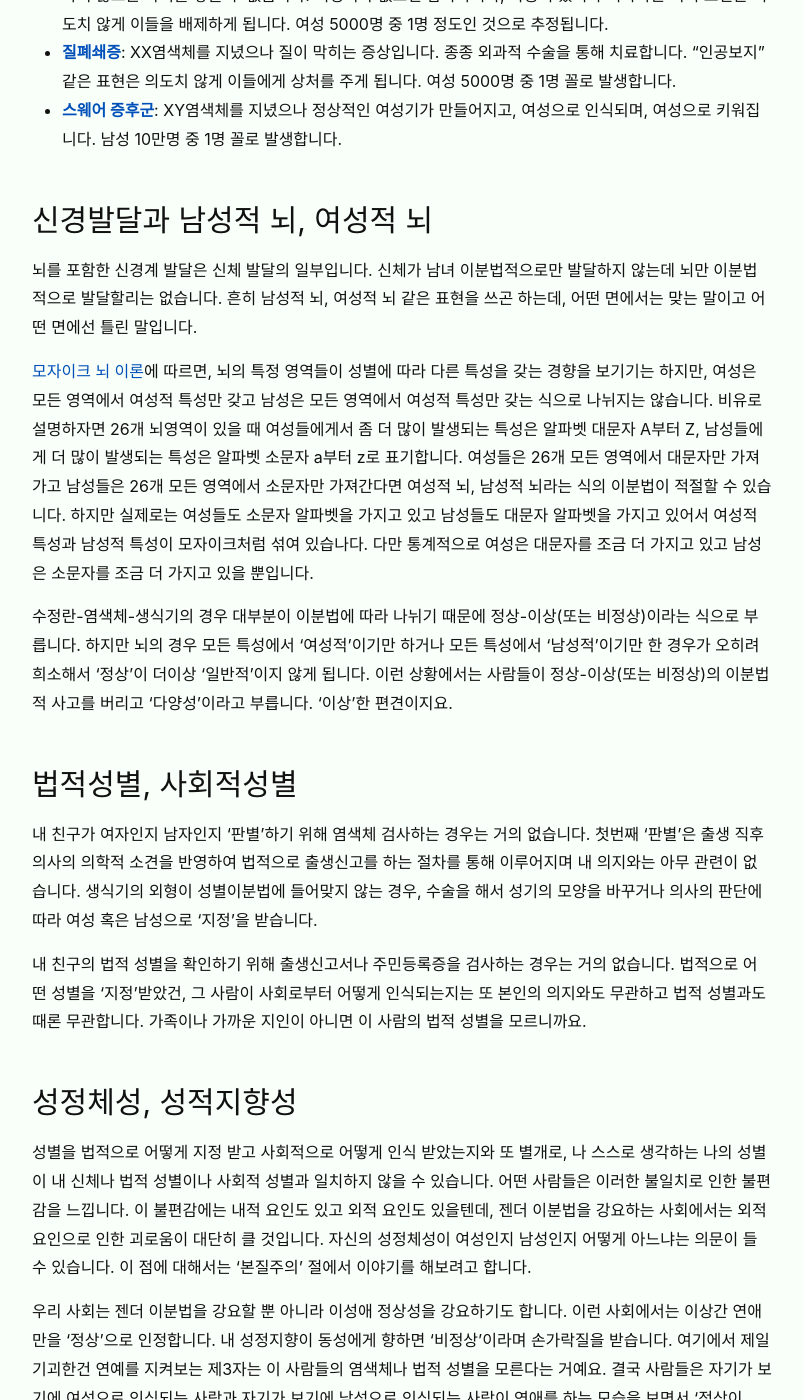
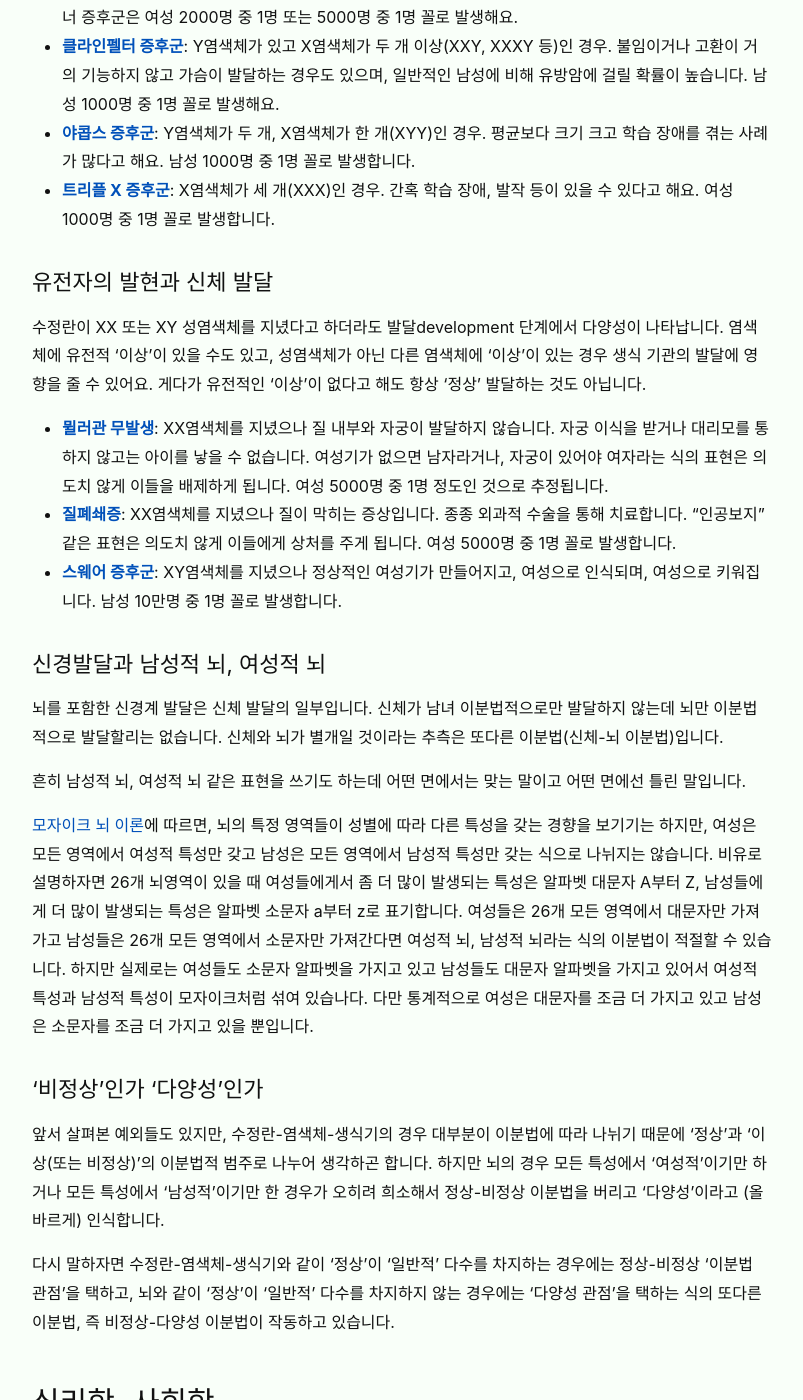
Before and after one commit to veganstudies/veganstudies.github.io, a Jekyll site: the page built from _posts/2020-02-04-biological-sex.md, in a window 1280 px wide and 1400 px high, scrolled down 1764 px. Shown: the whole window, without its empty margins (238-1041 px from the left). Built offline with Jekyll 4.4.1, drawn with Linux system fonts in a browser that asks for light colours; some of the changed text lies outside the part shown.

Commit message:
Update 2020-02-04-biological-sex.md

```diff
--- a/_posts/2020-02-04-biological-sex.md
+++ b/_posts/2020-02-04-biological-sex.md
@@ -5,11 +5,15 @@ date: 2020-02-04 12:00:00 +0900
 ---
 ## 개요
 
-생물학적 성별, 젠더정체성, 성적지향성, 본질주의, 분리주의 등 여러 관련된 주제들에 대해 떠오르는 생각들을 정리했습니다.
+인간의 신체는 여성과 남성으로 정확히 나뉘고, 젠더정체성도 신체에 따라 여성과 남성으로 자연스럽게 결정되며, 신체와 정체성 사이의 불일치감 호소는 부자연스럽거나 작위적이이게 불일치감 호소는 마치 인간이 스스로를 비둘기라고 호소하는 일과 비견될 정도로 우스운 것이고, 두 성별 사이에는 본질적 차이가 있기 때문에 신체적으로나 정신적으로나 성별을 '전환'한다는 것은 있을 수 없는 일이며, 여성은 모든 상황에서 항상 약자이기 때문에 여성의 권리 신장은 모든 상황에서 항상 가장 중요한 일이고, 한 성별의 권리가 커지는만큼 다른 성별의 권리는 축소되기 때문에 여권신장과 남성의 권리 축소는 등가이며, 이 구도에 부합하지 않는 것으로 보이는 모든 상황이나 견해는 반-여성적인 것이고, 여성의 권리 신장을 위해서라면 모든 반-여성적인 존재/상황/견해를 비웃고 조롱해도 정당하다고 여기는 일련의 사고 체계가 있습니다.
 
-## 성결정시스템과 염색체
+이 사고 체계가 생물학에 대한 무지에서 비롯될 뿐 아니라 잘못된 이분법과 이항대립 그리고 본질주의라는 세 가지 근본적 원리에 일관되게 의존하고 있습니다. 이와 관련하여 그동안 공부하고 고민한 내용을 정리했습니다.
 
-유성생식하는 종의 생식세포에서 암수를 구분할때 큰 생식세포를 난자, 작은 생식세포를 정자라고 불러요. 여기까지는 이분법적으로 확실하게 구분이 됩니다. 하지만 그 다음 모든 단계에서 예외와 다양성이 나타납니다.
+## 생물학적 사실들
+
+유성생식하는 종의 생식세포에서 암수를 구분할때 큰 생식세포를 난자, 작은 생식세포를 정자라고 불러요. 여기까지는 이분법적으로 확실하게 구분이 됩니다. 하지만 그 다음 모든 단계에서 예외와 다양성이 나타나기 때문에 이분법적으로 깔끔하게 나뉘지 않아요.
+
+### 성결정시스템과 염색체
 
 인간 등 XY성결정시스템을 따르는 종에서 난자는 대체로 X염색체를 하나 가지고 있습니다. 정자는 대체로 Y염색체를 하나 가지고 있거나 X염색체를 하나 가지고 있고요. 대체로 그렇습니다. 난자에 X염색체가 둘 이상 있거나, 정자에 성염색체가 없는 등 생식세포의 염색체에 이미 다양성이 존재해요.
 
@@ -20,7 +24,7 @@ date: 2020-02-04 12:00:00 +0900
 - **[야콥스 증후군](https://en.wikipedia.org/wiki/XYY_syndrome)**: Y염색체가 두 개, X염색체가 한 개(XYY)인 경우. 평균보다 크기 크고 학습 장애를 겪는 사례가 많다고 해요. 남성 1000명 중 1명 꼴로 발생합니다.
 - **[트리플 X 증후군](https://en.wikipedia.org/wiki/Triple_X_syndrome)**: X염색체가 세 개(XXX)인 경우. 간혹 학습 장애, 발작 등이 있을 수 있다고 해요. 여성 1000명 중 1명 꼴로 발생합니다.
 
-## 유전자의 발현과 신체 발달
+### 유전자의 발현과 신체 발달
 
 수정란이 XX 또는 XY 성염색체를 지녔다고 하더라도 발달development 단계에서 다양성이 나타납니다. 염색체에 유전적 '이상'이 있을 수도 있고, 성염색체가 아닌 다른 염색체에 '이상'이 있는 경우 생식 기관의 발달에 영향을 줄 수 있어요. 게다가 유전적인 '이상'이 없다고 해도 항상 '정상' 발달하는 것도 아닙니다.
 
@@ -28,36 +32,49 @@ date: 2020-02-04 12:00:00 +0900
 * **[질폐쇄증](https://en.wikipedia.org/wiki/Vaginal_atresia)**: XX염색체를 지녔으나 질이 막히는 증상입니다. 종종 외과적 수술을 통해 치료합니다. "인공보지" 같은 표현은 의도치 않게 이들에게 상처를 주게 됩니다. 여성 5000명 중 1명 꼴로 발생합니다.
 * **[스웨어 증후군](	https://en.wikipedia.org/wiki/XY_gonadal_dysgenesis)**: XY염색체를 지녔으나 정상적인 여성기가 만들어지고, 여성으로 인식되며, 여성으로 키워집니다. 남성 10만명 중 1명 꼴로 발생합니다.
 
-## 신경발달과 남성적 뇌, 여성적 뇌
+### 신경발달과 남성적 뇌, 여성적 뇌
 
-뇌를 포함한 신경계 발달은 신체 발달의 일부입니다. 신체가 남녀 이분법적으로만 발달하지 않는데 뇌만 이분법적으로 발달할리는 없습니다. 흔히 남성적 뇌, 여성적 뇌 같은 표현을 쓰곤 하는데, 어떤 면에서는 맞는 말이고 어떤 면에선 틀린 말입니다.
+뇌를 포함한 신경계 발달은 신체 발달의 일부입니다. 신체가 남녀 이분법적으로만 발달하지 않는데 뇌만 이분법적으로 발달할리는 없습니다. 신체와 뇌가 별개일 것이라는 추측은 또다른 이분법(신체-뇌 이분법)입니다.
 
-[모자이크 뇌 이론](https://www.ncbi.nlm.nih.gov/pmc/articles/PMC4687544/)에 따르면, 뇌의 특정 영역들이 성별에 따라 다른 특성을 갖는 경향을 보기기는 하지만, 여성은 모든 영역에서 여성적 특성만 갖고 남성은 모든 영역에서 여성적 특성만 갖는 식으로 나뉘지는 않습니다. 비유로 설명하자면 26개 뇌영역이 있을 때 여성들에게서 좀 더 많이 발생되는 특성은 알파벳 대문자 A부터 Z, 남성들에게 더 많이 발생되는 특성은 알파벳 소문자 a부터 z로 표기합니다. 여성들은 26개 모든 영역에서 대문자만 가져가고 남성들은 26개 모든 영역에서 소문자만 가져간다면 여성적 뇌, 남성적 뇌라는 식의 이분법이 적절할 수 있습니다. 하지만 실제로는 여성들도 소문자 알파벳을 가지고 있고 남성들도 대문자 알파벳을 가지고 있어서 여성적 특성과 남성적 특성이 모자이크처럼 섞여 있습나다. 다만 통계적으로 여성은 대문자를 조금 더 가지고 있고 남성은 소문자를 조금 더 가지고 있을 뿐입니다.
+흔히 남성적 뇌, 여성적 뇌 같은 표현을 쓰기도 하는데 어떤 면에서는 맞는 말이고 어떤 면에선 틀린 말입니다.
 
-수정란-염색체-생식기의 경우 대부분이 이분법에 따라 나뉘기 때문에 정상-이상(또는 비정상)이라는 식으로 부릅니다. 하지만 뇌의 경우 모든 특성에서 '여성적'이기만 하거나 모든 특성에서 '남성적'이기만 한 경우가 오히려 희소해서 '정상'이 더이상 '일반적'이지 않게 됩니다. 이런 상황에서는 사람들이 정상-이상(또는 비정상)의 이분법적 사고를 버리고 '다양성'이라고 부릅니다. '이상'한 편견이지요.
+[모자이크 뇌 이론](https://www.ncbi.nlm.nih.gov/pmc/articles/PMC4687544/)에 따르면, 뇌의 특정 영역들이 성별에 따라 다른 특성을 갖는 경향을 보기기는 하지만, 여성은 모든 영역에서 여성적 특성만 갖고 남성은 모든 영역에서 남성적 특성만 갖는 식으로 나뉘지는 않습니다. 비유로 설명하자면 26개 뇌영역이 있을 때 여성들에게서 좀 더 많이 발생되는 특성은 알파벳 대문자 A부터 Z, 남성들에게 더 많이 발생되는 특성은 알파벳 소문자 a부터 z로 표기합니다. 여성들은 26개 모든 영역에서 대문자만 가져가고 남성들은 26개 모든 영역에서 소문자만 가져간다면 여성적 뇌, 남성적 뇌라는 식의 이분법이 적절할 수 있습니다. 하지만 실제로는 여성들도 소문자 알파벳을 가지고 있고 남성들도 대문자 알파벳을 가지고 있어서 여성적 특성과 남성적 특성이 모자이크처럼 섞여 있습나다. 다만 통계적으로 여성은 대문자를 조금 더 가지고 있고 남성은 소문자를 조금 더 가지고 있을 뿐입니다.
 
-## 법적성별, 사회적성별
+### '비정상'인가 '다양성'인가
+
+앞서 살펴본 예외들도 있지만, 수정란-염색체-생식기의 경우 대부분이 이분법에 따라 나뉘기 때문에 '정상'과 '이상(또는 비정상)'의 이분법적 범주로 나누어 생각하곤 합니다. 하지만 뇌의 경우 모든 특성에서 '여성적'이기만 하거나 모든 특성에서 '남성적'이기만 한 경우가 오히려 희소해서 정상-비정상 이분법을 버리고 '다양성'이라고 (올바르게) 인식합니다.
+
+다시 말하자면 수정란-염색체-생식기와 같이 '정상'이 '일반적' 다수를 차지하는 경우에는 정상-비정상 '이분법 관점'을 택하고, 뇌와 같이 '정상'이 '일반적' 다수를 차지하지 않는 경우에는 '다양성 관점'을 택하는 식의 또다른 이분법, 즉 비정상-다양성 이분법이 작동하고 있습니다.
+
+## 심리학, 사회학
+
+수정란-염색체-생식기-뇌로 이어지는 다양성은 심리학과 사회학 수준에서도 점점 더 확대되어 나타납니다. 생물학이 끝나고 심리학이나 사회학이 시작되는 깔끔한 경계가 없다는 점을 생각하면 당연한 일이기도 해요. 본성과 양육, 생물학과 사회학이 이분법적으로 나뉜다는 사고 또한 사회적으로 구성된 학문간 경계를 실존하는 현실로 혼동하는 생물학-사회학의 잘못된 이분법적 사고에서 기인한다고 생각해요.
+
+### 법적성별, 사회적성별
 
 내 친구가 여자인지 남자인지 '판별'하기 위해 염색체 검사하는 경우는 거의 없습니다. 첫번째 '판별'은 출생 직후 의사의 의학적 소견을 반영하여 법적으로 출생신고를 하는 절차를 통해 이루어지며 내 의지와는 아무 관련이 없습니다. 생식기의 외형이 성별이분법에 들어맞지 않는 경우, 수술을 해서 성기의 모양을 바꾸거나 의사의 판단에 따라 여성 혹은 남성으로 '지정'을 받습니다.
 
 내 친구의 법적 성별을 확인하기 위해 출생신고서나 주민등록증을 검사하는 경우는 거의 없습니다. 법적으로 어떤 성별을 '지정'받았건, 그 사람이 사회로부터 어떻게 인식되는지는 또 본인의 의지와도 무관하고 법적 성별과도 때론 무관합니다. 가족이나 가까운 지인이 아니면 이 사람의 법적 성별을 모르니까요.
 
-## 성정체성, 성적지향성
+### 성정체성, 성적지향성
 
 성별을 법적으로 어떻게 지정 받고 사회적으로 어떻게 인식 받았는지와 또 별개로, 나 스스로 생각하는 나의 성별이 내 신체나 법적 성별이나 사회적 성별과 일치하지 않을 수 있습니다. 어떤 사람들은 이러한 불일치로 인한 불편감을 느낍니다. 이 불편감에는 내적 요인도 있고 외적 요인도 있을텐데, 젠더 이분법을 강요하는 사회에서는 외적 요인으로 인한 괴로움이 대단히 클 것입니다. 자신의 성정체성이 여성인지 남성인지 어떻게 아느냐는 의문이 들 수 있습니다. 이 점에 대해서는 '본질주의' 절에서 이야기를 해보려고 합니다.
 
 우리 사회는 젠더 이분법을 강요할 뿐 아니라 이성애 정상성을 강요하기도 합니다. 이런 사회에서는 이상간 연애만을 '정상'으로 인정합니다. 내 성정지향이 동성에게 향하면 '비정상'이라며 손가락질을 받습니다. 여기에서 제일 기괴한건 연예를 지켜보는 제3자는 이 사람들의 염색체나 법적 성별을 모른다는 거예요. 결국 사람들은 자기가 보기에 여성으로 인식되는 사람과 자기가 보기에 남성으로 인식되는 사람이 연애를 하는 모습을 보면서 '정상이다'라고 선언하고 있는거예요.
 
-## 중간 요약
+### 중간 요약
 
 지금까지 설명한 내용을 요약하면 이렇습니다.
 
 * **잘못된 성별 이분법**: 생식세포의 암수 구분을 제외하면, 유전자-생식기-몸-뇌-법적 성별-사회적 성별-성정체성-성지향성으로 이어지는 연쇄체에서 무엇 하나도 이분법적으로 나뉘지 않아요.
 * **잘못된 정상-비정상 이분법**: 일부라고 보기엔 너무 많은 '일부' 예외를 무시하고 각각이 이분법적으로 나뉜다고 억지로 가정을 하더라도, 염색체가 여성이고 생식기도 여성이고 몸도 여성이고 뇌도 여성이고 법적 성별도 여성이고 사회적 성별도 여성으로 인식되고 성정체성도 여성이며 성지향성은 헤테로인 그러한 사람만이 '정상' 여성이고 나머지는 비정상이라는 식의 이분법도 문제입니다.
+* **비정상-다양성 이분법**: 이분법적으로 규정한 '정상' 범주에서 벗어나는 사람들이 소수이면 '비정상'이라고 부르고, '정상'을 규정할 수 없을만큼 복잡하거나 '정상' 범주에 속하는 사람이 오히려 소수이면 모두를 합쳐서 '다양성'이라고 부르는 비정상-디양성 이분법도 문제입니다.
 
 신체적 성별과 성정체성의 불일치나 '비정상적' 성적지향 등을 이야기하면 "그건 다 마음의 문제이니 마음을 고쳐먹으면 된다"는 식으로 이야기하는 사람도 있습니다. 하지만 이 말은 "통증도 뇌의 작용이니 마음을 고쳐먹으면 통증이 사라질 것이다"라는 말이랑 비슷해요. 오늘은 두통을 느껴보기로 마음먹고 내일은 복통을 그만 느끼기로 마음먹으면 그렇게 되는게 아니니까요.
 
-## 본질주의
+## 본질주의와 이항대립
+
+### 본질주의
 
 성정체성과 신체적-사회적-법적 성별이 일치하지 않는다는 말을 들으면 이런 의문이 생길 수 있습니다.
 
@@ -69,7 +86,7 @@ date: 2020-02-04 12:00:00 +0900
 
 만약 같은 사람이 성별 이분법이 없고 이성애정상성을 강요하지 않는 유토피아에 태어났으면 어땠을까요? 자신이 남자랑 놀건 여자랑 놀건 아무도 신경쓰지 않았을 수 있습니다. 애초에 상대방의 성별을 따지는게 거의 아무런 의미가 없는 세상일 수도 있어요. 인형놀이를 하건 화장을 하건, 아무도 뭐라고 하지 않았겠죠. 아니면 화장이 아예 없는 세상일수도 있고요. 혹은 남자들만 화장을 하는 세상일 수도 있습니다. 그렇다면 이 사람은 화장을 안하려고 저항했을 수도 있습니다. 누구나 자기 마음대로 다양한 옷을 입고 다니면 치마를 입고 싶지 않았을 수도 습니다.
 
-## 의제의 충돌
+### 이항대립, 의제의 충돌
 
 어떤 사람들은 코르셋을 벗어던지길 윈합니다. 왜냐하면 가부장제가 씌워둔 억업이니까요. 어떤 사람들은 코르셋을 입길 원합니다. 왜냐하면 가부장제가 금지해버린 권리이니까요. 표면적으로는 의제의 충돌이 있어 보이지만 사실은 둘 모두 가부장제 사회가 강요하는 이분법의 피해자이며 이를 타파하기 위해 노력하고 있습니다.
 
@@ -79,7 +96,7 @@ date: 2020-02-04 12:00:00 +0900
 
 결혼, 아이돌 팬덤, 종교 등의 문제에 대해서도 여러 입장 차이가 존재합니다. 누가 맞고 누가 틀리다고 할 수 없고 다만 일부 의제에 있어서 충돌이 있을 뿐입니다. 두 의견 사이에 충돌이 있으면 둘 중 하나가 틀렸을 것이라고 보는 관점은 이항대립binary opposition적 사고 방식이고 가부장제를 유지시키는 논리 중 하나라고 합니다.
 
-## 분리주의
+### 분리주의
 
 '순수하게' 동질적인 집단을 구성하면 모두가 같은 방향을 바라보며 질주하기에 강하고 효과적인 사회 운동을 할 수 있을 것 같다는 생각이 들기도 합니다. 하지만 각 특징이 얼마나 동일해야 동질한 것인지, 어떤 특징이 동일해야 동질한 것인지를 생각해보면 '집단의 순수한 동질성'이라는 개념 자체가 모호하다는걸 깨닫게 됩니다.
 
@@ -89,7 +106,7 @@ date: 2020-02-04 12:00:00 +0900
 
 합치하는 의제에 대해서만 일시적으로 연합하는 방법도 있다고 생각합니다. 하지만 그게 가능하려면 합치하지 않는 의제를 두고 상대방을 조롱하거나 비판하지 않아야 합니다. 조롱과 비판은 '제로섬 게임' 사고 방식에서 일부 기인한다고 생각해요.
 
-## 제로섬 게임과 논-제로섬 게임
+### 제로섬 게임과 논-제로섬 게임
 
 제로섬 게임(합쳐서 0이 되는 게임)은 누군가가 이득을 보면 다른 누군가가 그만큼의 손해를 보는 상황을 말합니다. 예를 들어 두 사람이 돈을 걸고 내기를 해서 이긴 사람이 진 사람의 돈을 가져가는 상황은 제로섬 상황입니다. 제로섬 게임에서는 남에게 내어주는걸 최소화하고 남에게 받아오는걸 최대화해야 내 몫이 늘어납니다.
 
@@ -99,8 +116,8 @@ date: 2020-02-04 12:00:00 +0900
 
 ## 결론
 
-생식세포-유전자-생식기-몸-뇌-법적 성별-사회적 성별-성정체성-성지향성이 모두 가지런하게 정렬되면 전형적인 여성 또는 전형적인 남성으로 살아가게 됩니다. 하지만 이 중 하나라도 일치하지 않으면 다양한 어려움을 겪게 됩니다. 많은 사람들은 우연히 모두 가지런하게 정렬된 삶을 살고 있을 뿐이에요.
+생식세포-유전자-생식기-몸-뇌-법적 성별-사회적 성별-성정체성-성지향성이 모두 가지런하게 정렬되면 전형적인 여성 또는 전형적인 남성으로 살아가게 됩니다. 많은 사람들은 우연히 모두 가지런하게 정렬된 삶을 살고 있을 뿐이에요. 하지만 이 중 하나라도 일치하지 않으면 다양한 어려움을 겪게 되는데 이 때 겪는 어려움의 크기는 그 사회가 품고 있는 잘못된 이분법, 이항대립, 본질주의적 사고의 경향성에 비례한다고 생각해요.
 
-가부장제 사회에서는 성별을 이분법적으로 나누고 남성을 1등 시민, 여성을 재산 혹은 2등 시민으로 취급합니다. 이성애정상성 개념에 기반하여 성적지향을 정상-비정상으로 구분합니다. 이런 이분법들에 속하지 않거나 이분법을 위협하는 사람들의 존재는 적극적으로 지워버립니다.
+가부장제 사회에서는 성별을 이분법적으로 나누고 남성을 1등 시민, 여성을 재산 혹은 2등 시민으로 취급합니다. 이성애정상성 개념에 기반하여 성적지향을 정상-비정상으로 구분합니다. 본질주의적 사고에 기반하여 트랜지션은 불가능하다고 선언해버립니다. 이런 사고 체계를 위협하는 사람들의 존재는 적극적으로 지워버리고 조롱하고 배제합니다.
 
 지배는 피지배집단이 서로 단절된 상황에서 가장 잘 작동합니다.
```
